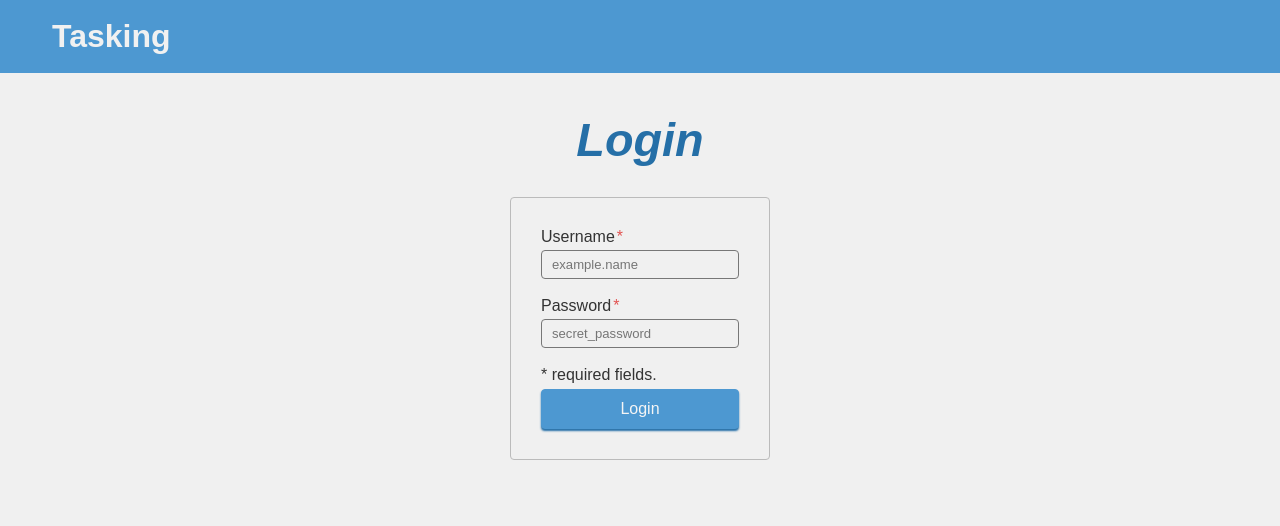
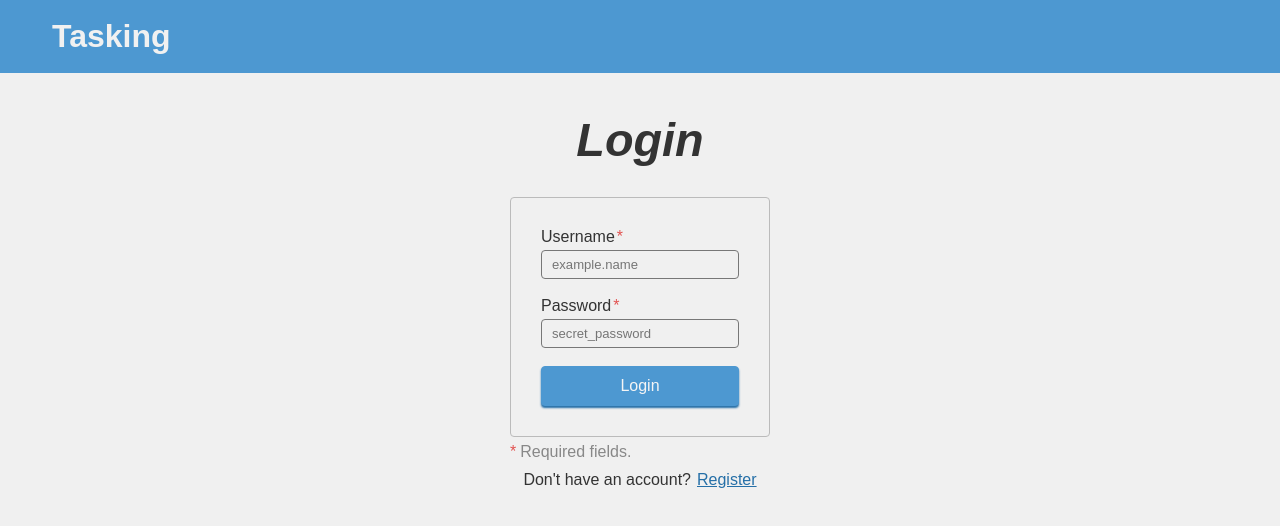
Before and after one commit to Gabriel-JM/tasking, a React (Create React App) app in the folder web/: page / in a window 1280 px wide. Shown: the top 526 px of the page. Built offline with nearby package versions, Linux system fonts and the light colour scheme.

Commit message:
Changing css variables and adjusting login page

```diff
--- a/web/src/assets/css/buttons.css
+++ b/web/src/assets/css/buttons.css
@@ -33,10 +33,10 @@ button.btn:disabled {
 }
 
 button.btn.primary {
-  --btn-border-color: var(--main-blue);
-  --btn-bg-color: var(--main-blue);
+  --btn-border-color: var(--blue);
+  --btn-bg-color: var(--blue);
   --btn-color: #f5f5f5;
-  --btn-shadow: var(--main-blue-darker);
+  --btn-shadow: var(--blue-darker);
 }
 
 button.btn.primary:hover {
@@ -45,13 +45,13 @@ button.btn.primary:hover {
 
 button.btn.primary:active {
   box-shadow: inset 0 1px 5px var(--btn-shadow);
-  --btn-border-color: var(--main-blue-darker);
+  --btn-border-color: var(--blue-darker);
 }
 
 button.btn.primary:disabled {
-  --btn-bg-color: var(--main-blue-lighter);
-  --btn-border-color: var(--main-blue-lighter);
-  --btn-shadow: var(--main-blue-transparent);
+  --btn-bg-color: var(--blue-lighter);
+  --btn-border-color: var(--blue-lighter);
+  --btn-shadow: var(--blue-transparent);
 }
 
 button.btn.danger {
--- a/web/src/components/Forms/InputField/input-field.css
+++ b/web/src/components/Forms/InputField/input-field.css
@@ -37,8 +37,8 @@
 }
 
 .input-field input:focus {
-  --input-border-color: var(--main-blue);
-  box-shadow: 0 0 0px 2.05px var(--main-blue-transparent);
+  --input-border-color: var(--blue);
+  box-shadow: 0 0 0px 2.05px var(--blue-transparent);
 }
 
 .input-field input.error {
--- a/web/src/components/Title/title.css
+++ b/web/src/components/Title/title.css
@@ -1,5 +1,5 @@
 .header {
-  background-color: var(--main-blue);
+  background-color: var(--blue);
   margin-bottom: 10px;
   color: var(--header-color);
 }
--- a/web/src/index.css
+++ b/web/src/index.css
@@ -3,10 +3,10 @@
   --bg-color: #f0f0f0;
   --container-border-color: #bbb;
 
-  --main-blue: #4d98d1; /*#2d89cf;*/
-  --main-blue-darker: #256fa7;
-  --main-blue-lighter: #6cb2e7;
-  --main-blue-transparent: #4d98d167;
+  --blue: #4d98d1; /*#2d89cf;*/
+  --blue-darker: #256fa7;
+  --blue-lighter: #6cb2e7;
+  --blue-transparent: #4d98d167;
   --danger-red: #e25250;
   --danger-red-darker: #bf211e;
   --danger-red-lighter: #ec6f6d;
--- a/web/src/pages/Login/index.tsx
+++ b/web/src/pages/Login/index.tsx
@@ -5,6 +5,7 @@ import { getInputFieldError } from '../../utils'
 import { schema } from './form-validation'
 import { yupResolver } from '@hookform/resolvers/yup'
 import './login.css'
+import { Link } from 'react-router-dom'
 
 interface LoginData {
   username: string
@@ -48,9 +49,15 @@ function Login() {
           ref={register({ required: true })}
           errors={getInputFieldError(errors.password)}
         />
-        <span>* required fields.</span>
+
         <button className="btn primary">Login</button>
       </form>
+      <span className="require-message">Required fields.</span>
+
+      <div>
+        <span>Don't have an account?</span>
+        <Link className="register-link" to="/register">Register</Link>
+      </div>
     </section>
   )
 }
--- a/web/src/pages/Login/login.css
+++ b/web/src/pages/Login/login.css
@@ -1,5 +1,6 @@
 .login-container {
   max-width: var(--container-size);
+  width: fit-content;
   margin: auto;
   display: flex;
   flex-direction: column;
@@ -37,3 +38,20 @@
   margin-top: 5px;
   width: 100%;
 }
+
+.require-message {
+  align-self: start;
+  margin: 6px 0 10px;
+  color: #888;
+}
+
+.require-message::before {
+  content: '*';
+  color: var(--danger-red);
+  margin-right: 4px;
+}
+
+.register-link {
+  margin-left: 6px;
+  color: var(--blue-darker);
+}
```
